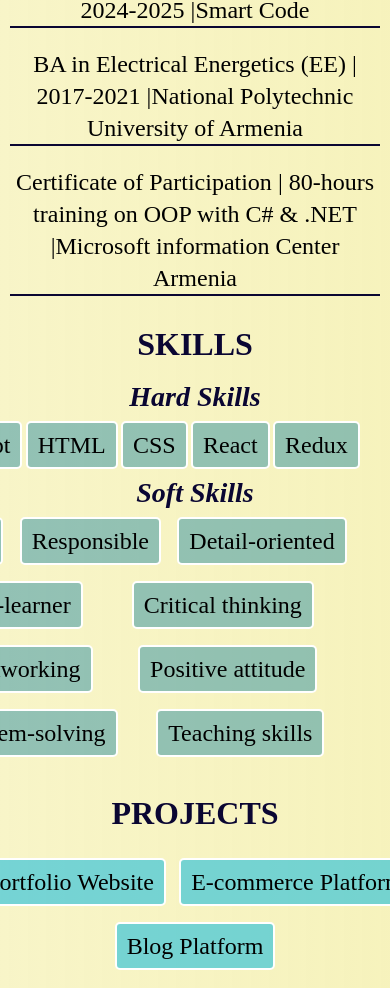
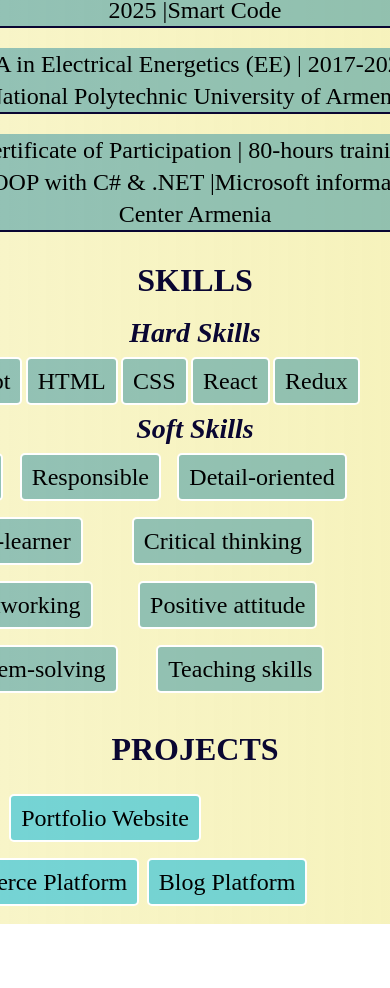
Before and after one commit to davtyan017/My_CV, a React (Vite) app: page / in a window 390 px wide. Shown: the part 760-1748 px from the top of the page. After the commit the page ends 1684 px from the top, so only its background shows below. Built offline with nearby package versions, Linux system fonts and the light colour scheme.

Commit message:
media update

```diff
--- a/src/components/Projects/Projects.css
+++ b/src/components/Projects/Projects.css
@@ -23,16 +23,32 @@
       text-align: center;
       background-color: #06b8e089;
 
-        a{
+      a {
         color: black;
       }
     }
   }
 }
 
-
 @media only screen and (max-width: 768px) {
   .projects {
-      max-width: 468px;
+    ul {
+      width: 420px;
+      display: flex;
+      justify-content: space-evenly;
+      flex-wrap: wrap;
+      li {
+        /* white-space: nowrap; */
+
+        display: flex;
+        flex-direction: column;
+        text-align: center;
+        background-color: #06b8e089;
+
+        a {
+          color: black;
         }
       }
+    }
+  }
+}
--- a/src/components/Skills/style_skil.css
+++ b/src/components/Skills/style_skil.css
@@ -26,12 +26,20 @@
   }
 }
 
-
 @media only screen and (max-width: 768px) {
+  .cv-skills {
+    width: 600px;
+  }
   ul {
-    max-width: 468px;
+    width: 468px;
     display: flex;
     justify-content: space-evenly;
     flex-wrap: wrap;
+    li {
+      display: flex;
+      flex-direction: column;
+      text-align: center;
+      background-color: #1c859d75;
+    }
   }
 }
```
Lines whose indentation alone changed are shown as unchanged.
